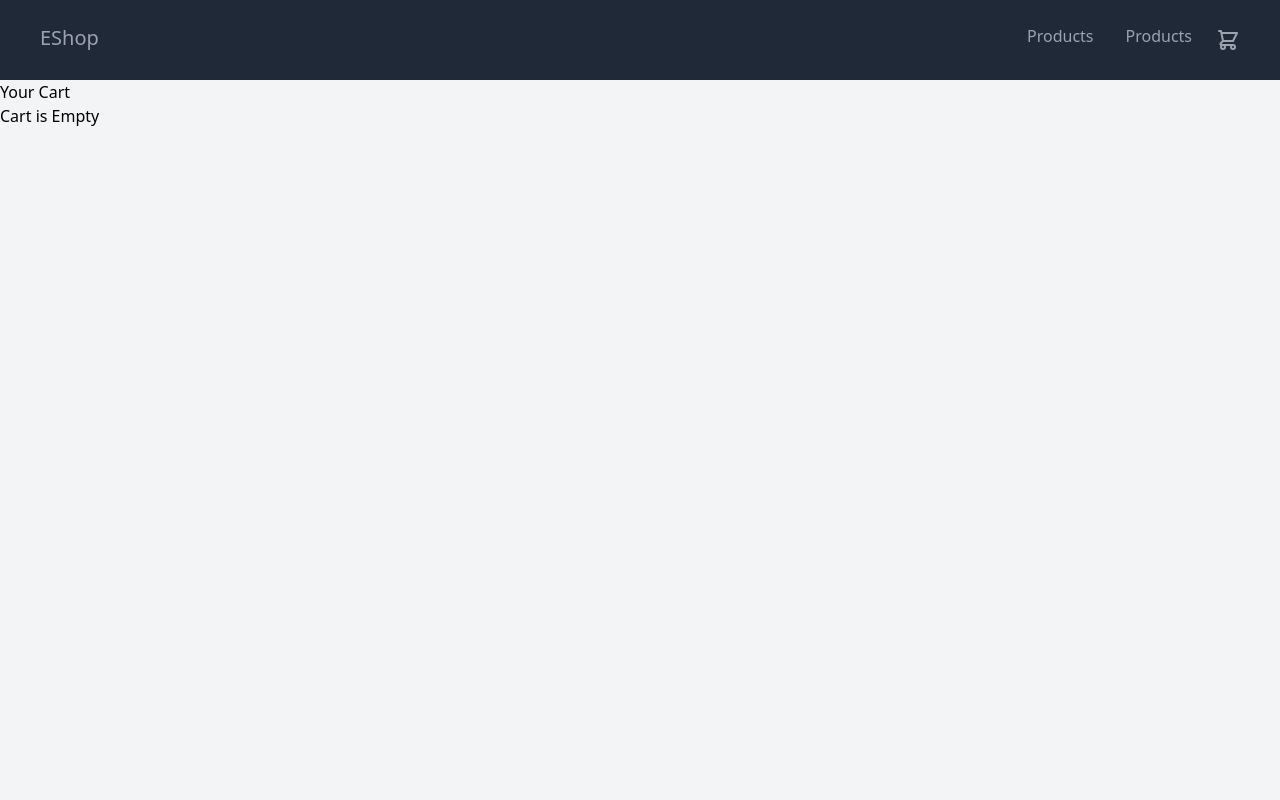
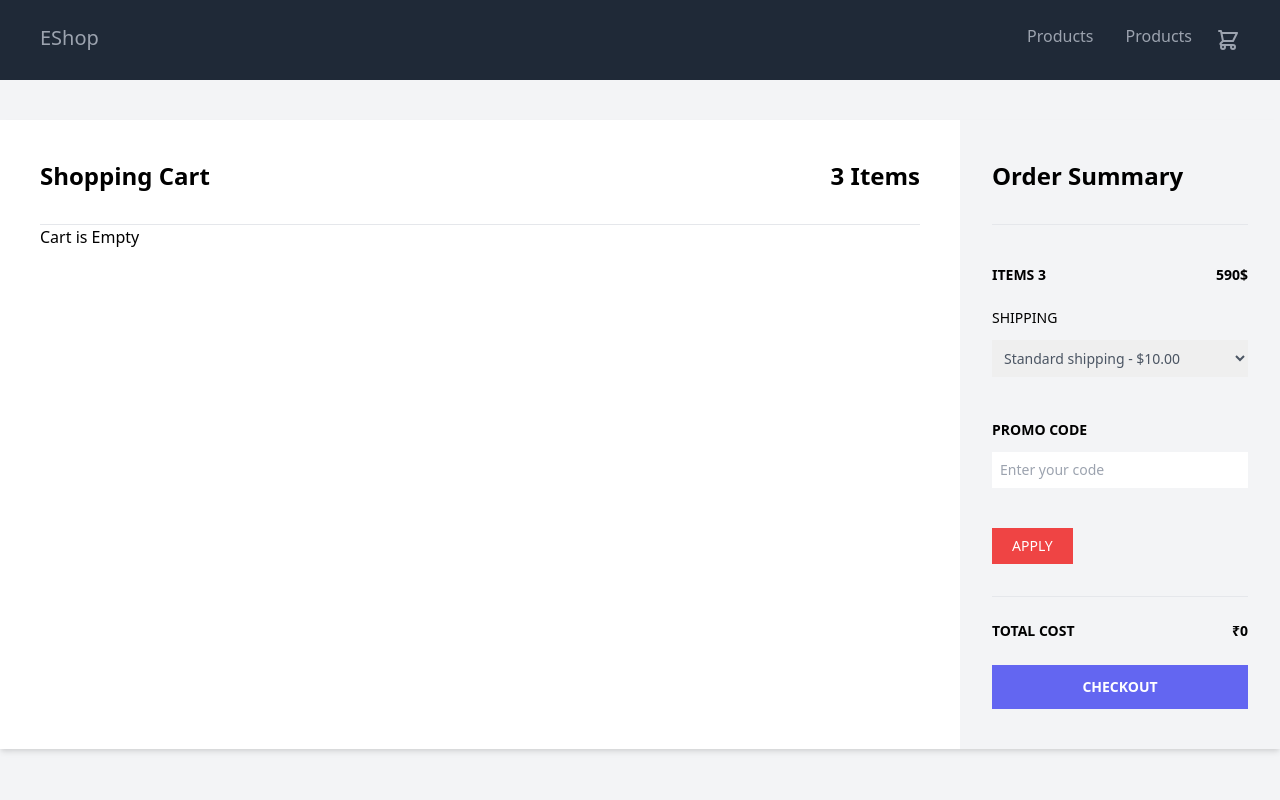
Before and after one commit to whimsicalartist123/EShop, a Django app: page /cart/ in a window 1280 px wide. Run offline with Django 3.2, Linux system fonts and the light colour scheme; parts of the project's set-up code (start-up, migrations or seed data) failed here and were passed over; some libraries are stand-ins or nearby versions.

Commit message:
customized cart detail pages

```diff
--- a/templates/cart/detail.html
+++ b/templates/cart/detail.html
@@ -1,73 +1,67 @@
 {% extends 'base.html' %}
 
+{% load widget_tweaks %}
+
 {% block title %}
-    Your Cart
+    EShop - Your Cart
 {% endblock title %}
 
 {% block content %}
-    <div class="section">
-        <h1 class="title has-text-centered">Your Cart</h1>
+
+    <div class="container mx-auto mt-10">
+      <div class="flex shadow-md my-10">
+        <div class="w-3/4 bg-white px-10 py-10">
+          <div class="flex justify-between border-b pb-8">
+            <h1 class="font-semibold text-2xl">Shopping Cart</h1>
+            <h2 class="font-semibold text-2xl">3 Items</h2>
+          </div>
           {% if not cart %}
             <div class="subtitle">Cart is Empty</div>
           {% else %}
-        <div class="container cart">
-            <div class="columns is-8 is-variable">
-                <div class="column">
-                    <table class="table is-fullwidth">
-                        <thead>
-                            <tr>
-                                <th>Product</th>
-                                <th></th>
-                                <th>Quantity</th>
-                                <th>Price</th>
-                                <th>Remove</th>
-                            </tr>
-                        </thead>
-                        <tbody>
+            <div class="flex mt-10 mb-5">
+              <h3 class="font-semibold text-gray-600 text-xs uppercase w-2/5">Product Details</h3>
+              <h3 class="font-semibold text-center text-gray-600 text-xs uppercase w-1/5 text-center">Quantity</h3>
+              <h3 class="font-semibold text-center text-gray-600 text-xs uppercase w-1/5 text-center">Price</h3>
+              <h3 class="font-semibold text-center text-gray-600 text-xs uppercase w-1/5 text-center">Total</h3>
+            </div>
             {% for item in cart %}
                 {% with product=item.product %}
                     {% include "components/cart_item.html" %}
                 {% endwith %}
             {% endfor %}
-                        </tbody>
-                    </table>
-                    {% comment %} <div class="columns is-mobile is-multiline">
-                        {% for item in cart %}
-                            <div class="column is-full box">
-                                {% with product=item.product %}
-                                    {% include "components/cart_item.html" %}
-                                {% endwith %}
+            <a href="{% url 'products:list' %}" class="flex font-semibold text-indigo-600 text-sm mt-10">
+              <svg class="fill-current mr-2 text-indigo-600 w-4" viewBox="0 0 448 512"><path d="M134.059 296H436c6.627 0 12-5.373 12-12v-56c0-6.627-5.373-12-12-12H134.059v-46.059c0-21.382-25.851-32.09-40.971-16.971L7.029 239.029c-9.373 9.373-9.373 24.569 0 33.941l86.059 86.059c15.119 15.119 40.971 4.411 40.971-16.971V296z"/></svg>
+            Continue Shopping
+            </a>
+          {% endif %}
         </div>
-                        {% endfor %}
-                    </div> {% endcomment %}
 
-                    {% comment %} <div class="columns is-multiline">
-                        {% for item in cart %}
-                            <div class="column is-full">
-                                <div class="level">
-                                    <div class="level-left">
-                                        <div class="level-item">
-                                            <figure class="image is-128x128">
-                                                <img src="/media/assets/product-placeholder.jpeg" alt="">
-                                            </figure>
+        <div id="summary" class="w-1/4 px-8 py-10">
+          <h1 class="font-semibold text-2xl border-b pb-8">Order Summary</h1>
+          <div class="flex justify-between mt-10 mb-5">
+            <span class="font-semibold text-sm uppercase">Items 3</span>
+            <span class="font-semibold text-sm">590$</span>
           </div>
-                                        <div class="level-item">
-                                            <a href="{% url 'products:detail' product.id %}" class="subtitle">{{ product.title }}</a>
+          <div>
+            <label class="font-medium inline-block mb-3 text-sm uppercase">Shipping</label>
+            <select class="block p-2 text-gray-600 w-full text-sm">
+              <option>Standard shipping - $10.00</option>
+            </select>
           </div>
+          <div class="py-10">
+            <label for="promo" class="font-semibold inline-block mb-3 text-sm uppercase">Promo Code</label>
+            <input type="text" id="promo" placeholder="Enter your code" class="p-2 text-sm w-full">
           </div>
-                                    <div class="level-right">
-                                        <div class="level-item">
-
+          <button class="bg-red-500 hover:bg-red-600 px-5 py-2 text-sm text-white uppercase">Apply</button>
+          <div class="border-t mt-8">
+            <div class="flex font-semibold justify-between py-6 text-sm uppercase">
+              <span>Total cost</span>
+              <span>₹{{ cart.get_total_price }}</span>
             </div>
-                                    </div>
-                                </div>
-                            </div>
-                        {% endfor %}
-                    </div> {% endcomment %}
+            <button class="bg-indigo-500 font-semibold hover:bg-indigo-600 py-3 text-sm text-white uppercase w-full">Checkout</button>
           </div>
         </div>
 
       </div>
-        {% endif %}
     </div>
 {% endblock content %}
```
Also changed, not shown: templates/components/cart_item.html (+58 -22 lines). Lines whose indentation alone changed are shown as unchanged.
